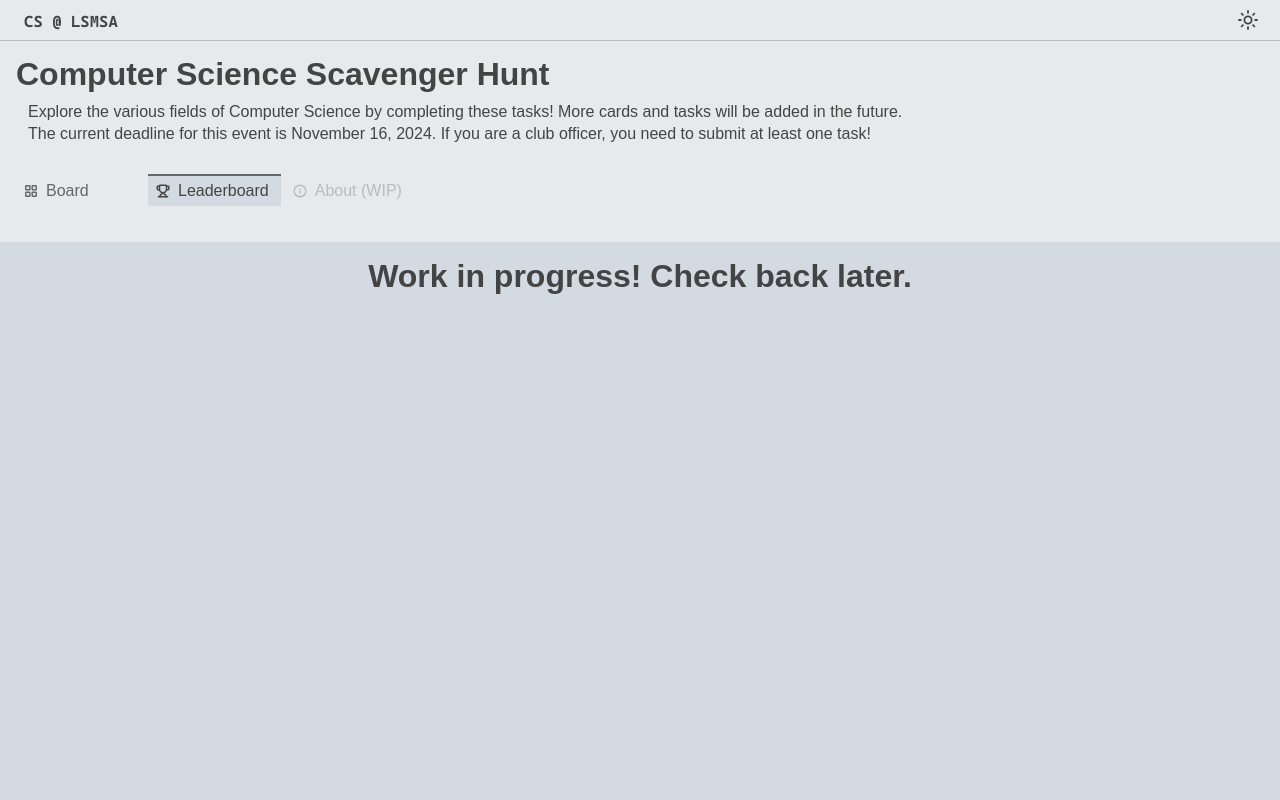
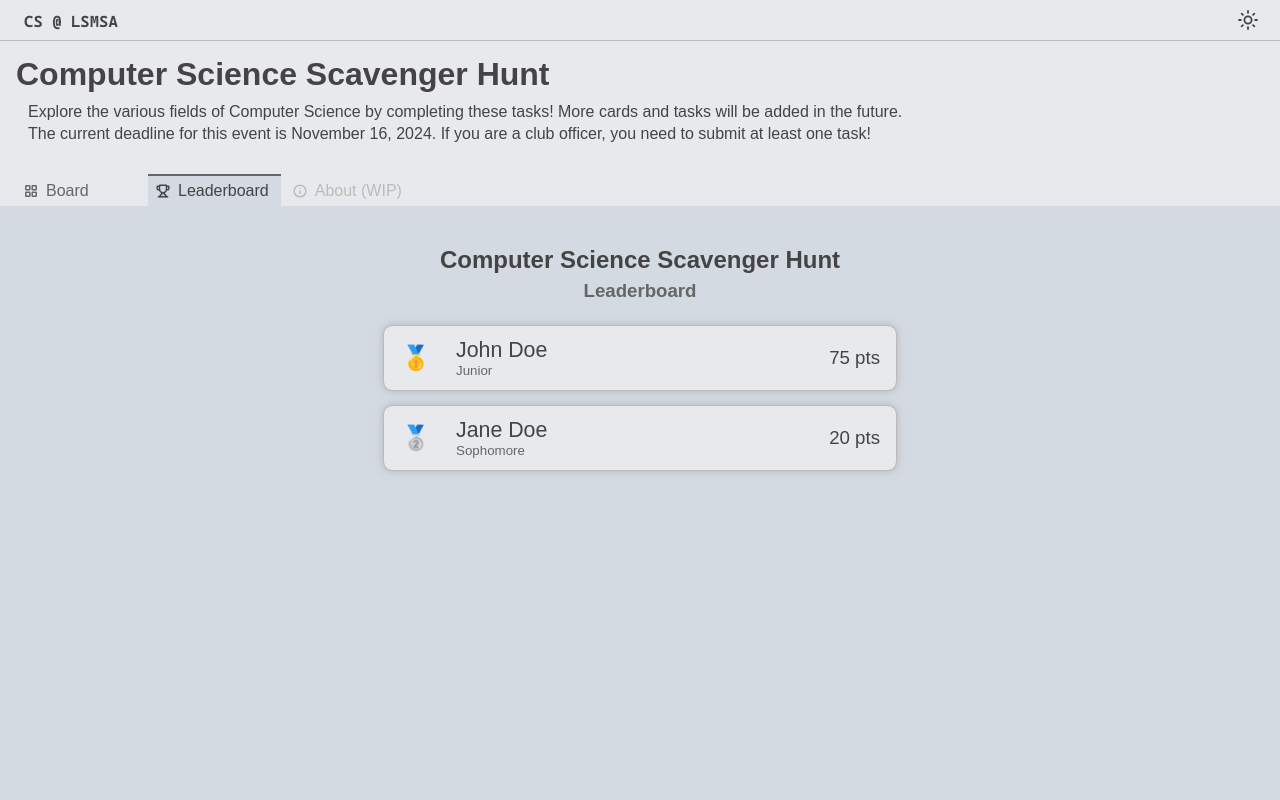
Before and after one commit to propeter35/lsmsa-cs.github.io, a plain HTML site: page scavenger-hunt/leaderboard/index.html in a window 1280 px wide. Shown: the top 800 px of the page. Drawn offline with nearby package versions, Linux system fonts and the light colour scheme; a web font is replaced by a local one.

Commit message:
Added leaderboard parsing

```diff
--- /dev/null
+++ b/scavenger-hunt/assets/data/users.js
@@ -0,0 +1,18 @@
+export let users = [
+  {
+    name: "John Doe",
+    type: "individual",
+    descriptor: "Junior",
+    rank: 1 /* Calculated from points */,
+    points: 75 /* Calculated from completedTasks */,
+    completedTasks: ["t99ba8c", "t163891"],
+  },
+  {
+    name: "Jane Doe",
+    type: "individual",
+    descriptor: "Sophomore",
+    rank: 2 /* Calculated from points */,
+    points: 20 /* Calculated from completedTasks */,
+    completedTasks: ["tbc7950", "t50326b", "t9bfe2e"],
+  },
+];
--- a/scavenger-hunt/assets/leaderboard.css
+++ b/scavenger-hunt/assets/leaderboard.css
@@ -0,0 +1,124 @@
+.scahoo-leaderboard-content {
+  display: flex;
+  flex-direction: column;
+  align-items: center;
+}
+
+/* Allows users to select this div and take a screenshot of the leaderboard */
+.scahoo-leaderboard-frame {
+  width: calc(512px + 32px);
+  max-width: 100%;
+
+  margin: 24px 0;
+  padding-top: 16px;
+}
+
+.scahoo-leaderboard-frame h3 {
+  padding: 0;
+  padding-bottom: 6px;
+
+  color: var(--text-primary);
+
+  font-size: 18pt;
+  text-align: center;
+}
+
+.scahoo-leaderboard-frame h4 {
+  padding: 0;
+  padding-bottom: 8px;
+
+  color: var(--text-secondary);
+
+  font-size: 14pt;
+  text-align: center;
+}
+
+.scahoo-leaderboard-list {
+  width: calc(100% - 16px);
+
+  padding: 8px;
+
+  display: flex;
+  flex-direction: column;
+
+  overflow-x: auto;
+}
+
+.scahoo-leaderboard-item {
+  margin: 8px;
+
+  min-width: 320px;
+  min-height: 64px;
+
+  background-color: var(--background-secondary);
+  border-radius: 8px;
+  outline: 1px solid var(--border-primary);
+
+  color: var(--text-primary);
+  box-shadow: 0 0 8px var(--shadow);
+
+  transition: outline-width 0.3s ease-in, background-color 0.15s, outline 0.15s, box-shadow 0.15s;
+
+  display: flex;
+  flex-direction: row;
+}
+
+.scahoo-leaderboard-item:hover {
+  outline-width: 4px;
+  transition: outline-width 0.1s linear, background-color 0.15s;
+}
+
+/* --- SCAHOO LEADERBOARD ITEM INSIDES --- */
+
+.scahoo-leaderboard-item-rank {
+  min-width: 64px;
+  height: 64px;
+
+  box-sizing: border-box;
+  padding-inline: 8px;
+
+  display: flex;
+  align-items: center;
+  justify-content: center;
+
+  font-size: 18pt;
+}
+
+.scahoo-leaderboard-item-content {
+  min-height: 64px;
+
+  box-sizing: border-box;
+  padding: 11px 8px;
+
+  flex-grow: 1;
+
+  overflow-wrap: anywhere;
+
+  display: flex;
+  flex-direction: column;
+  justify-content: center;
+}
+
+.scahoo-leaderboard-item-name {
+  font-size: 16pt;
+  color: var(--text-primary);
+}
+
+.scahoo-leaderboard-item-descriptor {
+  font-size: 10pt;
+  color: var(--text-secondary);
+}
+
+.scahoo-leaderboard-item-points {
+  min-width: 128px;
+  height: 64px;
+
+  box-sizing: border-box;
+  padding-inline: 16px;
+
+  display: flex;
+  align-items: center;
+  justify-content: right;
+
+  font-size: 14pt;
+}
--- /dev/null
+++ b/scavenger-hunt/assets/leaderboard.js
@@ -0,0 +1,48 @@
+import { users } from "./data/users.js";
+
+const leaderboardList = document.querySelector(".scahoo-leaderboard-list");
+
+const leaderboardItemTemplate = document.querySelector("template.tem-scahoo-leaderboard-item");
+
+export function addLeaderboardItem(item) {
+  let leaderboardItemClone = leaderboardItemTemplate.content.firstElementChild.cloneNode(true);
+
+  if (item.name) {
+    leaderboardItemClone.querySelector(".scahoo-leaderboard-item-name").textContent =
+      item.name;
+  }
+  if (item.descriptor) {
+    leaderboardItemClone.querySelector(".scahoo-leaderboard-item-descriptor").textContent =
+      item.descriptor;
+  }
+  if (item.rank) {
+    let rank;
+    switch (item.rank) {
+      case 1:
+        rank = "🥇";
+        break;
+      case 2:
+        rank = "🥈";
+        break;
+      case 3:
+        rank = "🥉";
+        break;
+      default:
+        rank = item.rank
+        break;
+    }
+    leaderboardItemClone.querySelector(".scahoo-leaderboard-item-rank").textContent =
+      rank;
+  }
+  if (item.points) {
+    leaderboardItemClone.querySelector(".scahoo-leaderboard-item-points").textContent =
+      item.points + " pts";
+  }
+
+  leaderboardList.appendChild(leaderboardItemClone);
+}
+
+for (let item of users) {
+  addLeaderboardItem(item);
+
+}
--- a/scavenger-hunt/leaderboard/index.html
+++ b/scavenger-hunt/leaderboard/index.html
@@ -82,7 +82,55 @@
       <!-- ID is for URL anchor of #content -->
       <div class="inner">
         <div class="scahoo-leaderboard">
-          <h1 style="margin-top: 36px; text-align: center;">Work in progress! Check back later.</h1>
+          <!-- <h1 style="margin-top: 36px; text-align: center;">Work in progress! Check back later.</h1> -->
+          <div class="scahoo-leaderboard-content">
+            <div class="scahoo-leaderboard-frame">
+              <h3>Computer Science Scavenger Hunt</h3>
+              <h4>Leaderboard</h4>
+              <div class="scahoo-leaderboard-list">
+                <!-- <div class="scahoo-leaderboard-item">
+                  <div class="scahoo-leaderboard-item-rank">
+                    <span>
+                      🥇
+                    </span>
+                  </div>
+                  <div class="scahoo-leaderboard-item-content">
+                    <div class="scahoo-leaderboard-item-name">
+                      John Doe
+                    </div>
+                    <div class="scahoo-leaderboard-item-descriptor">
+                      Junior
+                    </div>
+                  </div>
+                  <div class="scahoo-leaderboard-item-points">
+                    <span>
+                      75 pts
+                    </span>
+                  </div>
+                </div>
+                <div class="scahoo-leaderboard-item">
+                  <div class="scahoo-leaderboard-item-rank">
+                    <span>
+                      🥈
+                    </span>
+                  </div>
+                  <div class="scahoo-leaderboard-item-content">
+                    <div class="scahoo-leaderboard-item-name">
+                      Jane Doe
+                    </div>
+                    <div class="scahoo-leaderboard-item-descriptor">
+                      Sophomore
+                    </div>
+                  </div>
+                  <div class="scahoo-leaderboard-item-points">
+                    <span>
+                      60 pts
+                    </span>
+                  </div>
+                </div> -->
+              </div>
+            </div>
+          </div>
         </div>
       </div>
     </div>
@@ -96,8 +144,31 @@
     </div>
   </footer>
 
+  <template class="tem-scahoo-leaderboard-item">
+    <div class="scahoo-leaderboard-item">
+      <div class="scahoo-leaderboard-item-rank">
+        <span>
+          -
+        </span>
+      </div>
+      <div class="scahoo-leaderboard-item-content">
+        <div class="scahoo-leaderboard-item-name">
+          No name
+        </div>
+        <div class="scahoo-leaderboard-item-descriptor">
+
+        </div>
+      </div>
+      <div class="scahoo-leaderboard-item-points">
+        <span>
+          0 pts
+        </span>
+      </div>
+    </div>
+  </template>
+
   <script src="../assets/scavenger-hunt.js" async defer type="module"></script>
-  <!-- <script src="../assets/leaderboard.js" async defer type="module"></script> -->
+  <script src="../assets/leaderboard.js" async defer type="module"></script>
   <script>
     lucide.createIcons();
   </script>
```
